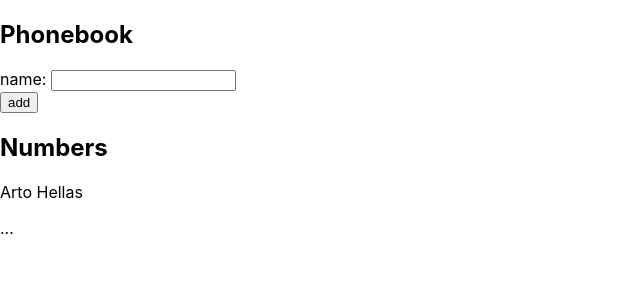
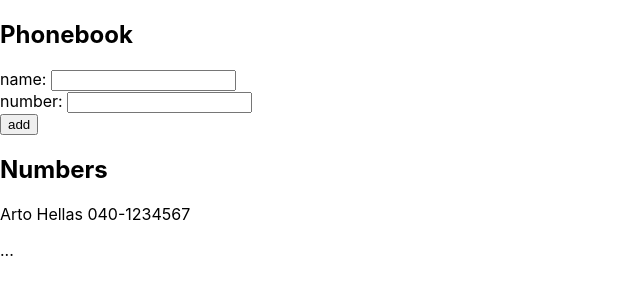
Before and after one commit to ponko23/fullstackopen-part2, a React (Create React App) app in the folder phonebook/: page / in a window 1280 px wide. Shown: the top 300 px of the page, without its empty margins (0-640 px from the left). Built offline with nearby package versions, Linux system fonts and the light colour scheme; the HTML template or start-up script is replaced by a standard one.

Commit message:
2.8 finished

```diff
--- a/phonebook/src/App.js
+++ b/phonebook/src/App.js
@@ -2,12 +2,15 @@
 
 const App = () => {
   const [ persons, setPersons] = useState([
-    { name: 'Arto Hellas' }
+    { name: 'Arto Hellas', number: '040-1234567' }
   ])
   const [ newName, setNewName ] = useState('')
-
+  const [ newNumber, setNewNumber ] = useState('')
   const handleNewNameChange = (event) => {
     setNewName(event.target.value)
+  }
+  const handleNewNumberChange = (event) => {
+    setNewNumber(event.target.value)
   }
 
   const addPerson = (event) => {
@@ -18,12 +21,13 @@
       alert(`${newName} is already added to phonebook`)
       return
     }
-    setPersons(persons.concat({ name: newName}))
+    setPersons(persons.concat({ name: newName, number: newNumber}))
     setNewName('')
+    setNewNumber('')
   }
 
   const rows = () =>
-    persons.map(person => <p key={person.name}>{person.name}</p>)
+    persons.map(person => <p key={person.name}>{person.name} {person.number}</p>)
 
   return (
     <div>
@@ -31,6 +35,9 @@
       <form  onSubmit={addPerson}>
         <div>
           name: <input value={newName} onChange={handleNewNameChange} />
+        </div>
+        <div>
+          number: <input value={newNumber} onChange={handleNewNumberChange} />
         </div>
         <div>
           <button type="submit">add</button>
```
